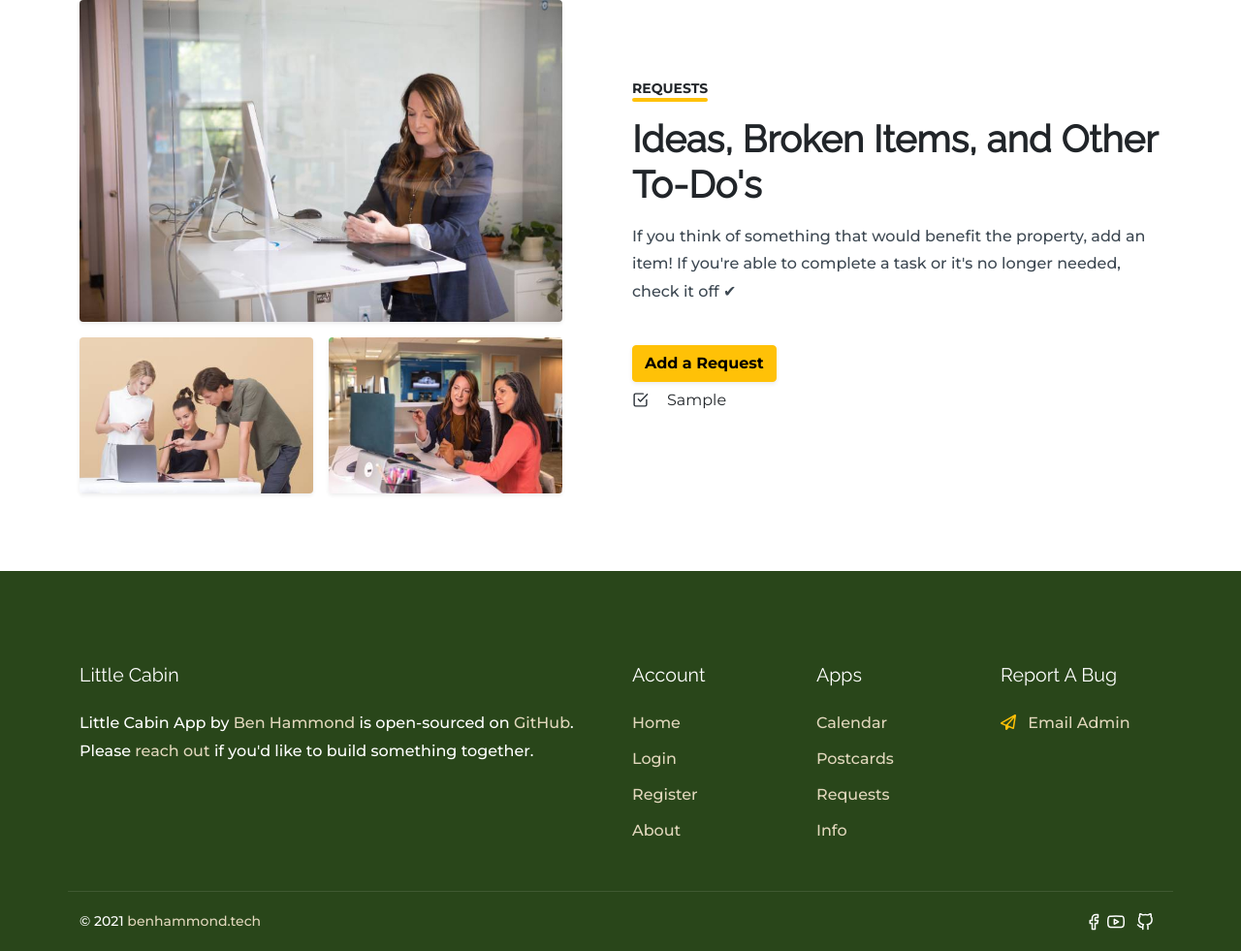
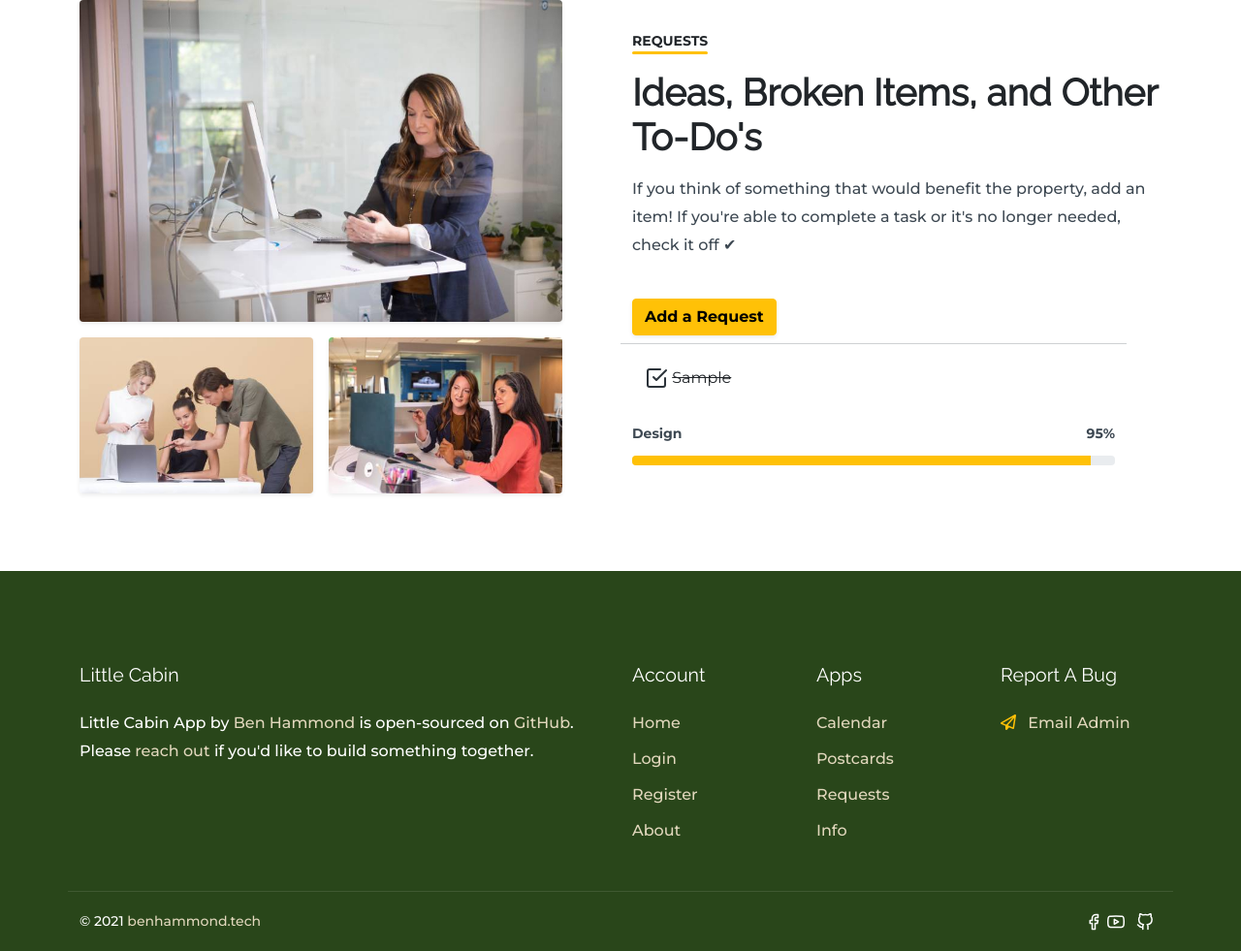
Before and after one commit to benhammondmusic/littlecabin, a Django app: page /requests/ in a window 1280 px wide. Shown: the part 80-1061 px from the top of the page at 97% size. Run offline with Django 3.2, Linux system fonts and the light colour scheme; a user stored in the database is signed in; tables that the repository leaves empty hold one stand-in row (values such as "Sample post"); some libraries are stand-ins or nearby versions.

Commit message:
todo requests working

```diff
--- a/main_app/static/assets/css/style.css
+++ b/main_app/static/assets/css/style.css
@@ -99,21 +99,12 @@ h6 {
   font-size: 2.9rem;
   font-weight: 900;
 }
-.check-list li.checked {
-  background: url(../images/check.svg);
-  background-repeat: no-repeat;
-  background-size: 17px;
-  background-position: left center;
-  padding-left: 23px;
+.checked {
   text-decoration: line-through;
 }
+/*
 .check-list li.unchecked {
-  background: url(../images/uncheck.svg);
-  background-repeat: no-repeat;
-  background-size: 17px;
-  background-position: left center;
-  padding-left: 23px;
-}
+} */
 
 .wings:before {
   content: '';
--- a/main_app/templates/requests.html
+++ b/main_app/templates/requests.html
@@ -24,33 +24,33 @@
           <p class="section-subtitle mt-3">If you think of something that would benefit the property, add an item! If you're able to complete a task or it's no longer needed, check it off ✔</p>
 
           <a href="{% url 'create_request' %}" class="btn btn-warning shadow-sm mt-4 fw-bold">Add a Request</a>
+        </div>
 
+        <div class="requests-content mt-2 me-0 me-md-5">
+          <div class="row">
             <ul class="check-list list-unstyled mb-0">
               {% for unchecked_request in unchecked_requests %}
               <li class="unchecked">
                 <form action="{% url 'request_flip_is_done' unchecked_request.id %}" method="post">
                   {% csrf_token %}
 
-                <input type="submit" class="btn" value="{{unchecked_request.item}}" />
+                  <button name="submit" value="{{unchecked_request.id}}" class="btn"><img src="{% static 'assets/images/uncheck.svg' %}" /> <span class="unchecked">{{unchecked_request.item}}</span></button>
                 </form>
               </li>
               {% endfor%}
             </ul>
+            <hr />
             <ul class="check-list list-unstyled mb-0">
               {% for checked_request in checked_requests %}
-            <li class="checked">
+              <li>
                 <form action="{% url 'request_flip_is_done' checked_request.id %}" method="post">
                   {% csrf_token %}
 
-                <input type="submit" class="btn" value="{{checked_request.item}}" />
+                  <button name="submit" value="{{checked_request.id}}" class="btn"><img src="{% static 'assets/images/check.svg' %}" /> <span class="checked">{{checked_request.item}}</span></button>
                 </form>
               </li>
               {% endfor%}
             </ul>
-        </div>
-        {% comment %}
-        <div class="requests-content mt-2 me-0 me-md-5">
-          <div class="row">
             <div class="col-12">
               <div class="mt-4">
                 <div class="clearfix">
@@ -61,28 +61,9 @@
                   <div class="progress-bar bg-warning text-dark" role="progressbar" style="width: 95%" aria-valuenow="95" aria-valuemin="0" aria-valuemax="100"></div>
                 </div>
               </div>
-              <div class="mt-4">
-                <div class="clearfix">
-                  <span class="d-block w-50 float-start fw-bold small">Development</span>
-                  <span class="d-block w-50 float-end fw-bold small text-end">90%</span>
-                </div>
-                <div class="progress mt-2">
-                  <div class="progress-bar bg-warning text-dark" role="progressbar" style="width: 90%" aria-valuenow="90" aria-valuemin="0" aria-valuemax="100"></div>
-                </div>
-              </div>
-              <div class="mt-4">
-                <div class="clearfix">
-                  <span class="d-block w-50 float-start fw-bold small">Marketing</span>
-                  <span class="d-block w-50 float-end fw-bold small text-end">93%</span>
-                </div>
-                <div class="progress mt-2">
-                  <div class="progress-bar bg-warning text-dark" role="progressbar" style="width: 93%" aria-valuenow="93" aria-valuemin="0" aria-valuemax="100"></div>
             </div>
           </div>
         </div>
-          </div>
-        </div>
-        {% endcomment %}
       </div>
     </div>
   </div>
--- a/main_app/views.py
+++ b/main_app/views.py
@@ -98,7 +98,11 @@ def requests(request):
 @login_required
 def request_flip_is_done(request, request_id):
     request_to_flip = Request.objects.get(id=request_id)
-    request_to_flip.is_done = True
+    check_status = request_to_flip.is_done
+    if check_status is True:
+        request_to_flip.is_done = False
+    else:
+        request_to_flip.is_done = True
     request_to_flip.save()
     return redirect('requests')
 
@@ -111,9 +115,7 @@ class Create_Request(LoginRequiredMixin, CreateView):
 
 @login_required
 def requests_detail(request, request_id):
-    todo_request = Request.objects.get(id=request_id)
-    context = { 'todo_request': todo_request }
-    return render(request, 'requests/detail.html', context)
+    return redirect('requests')
 
 
 #
```
Also changed, not shown: main_app/templates/requests/detail.html (deleted, +0 -17 lines), README.md. Lines whose indentation alone changed are shown as unchanged.
